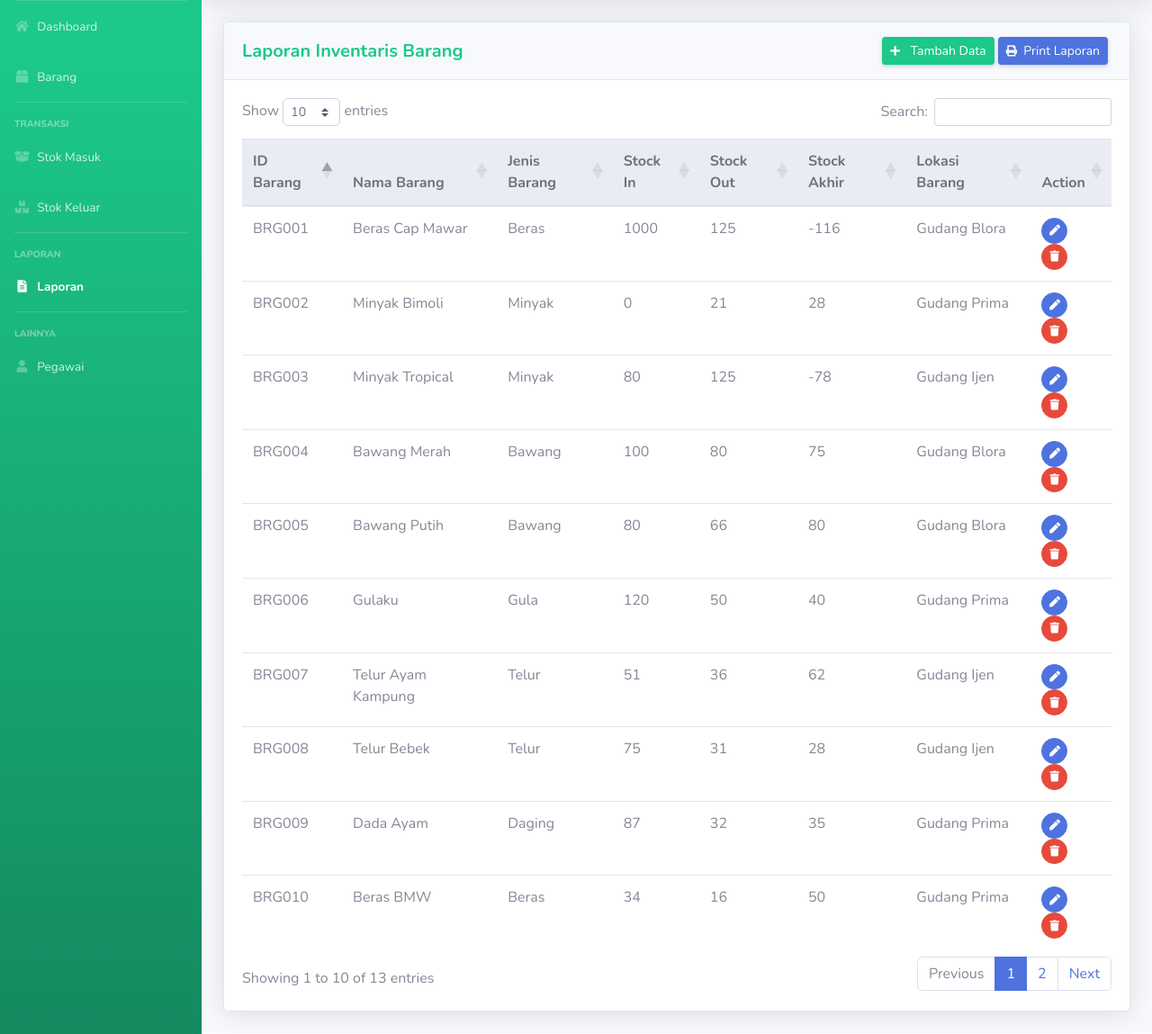
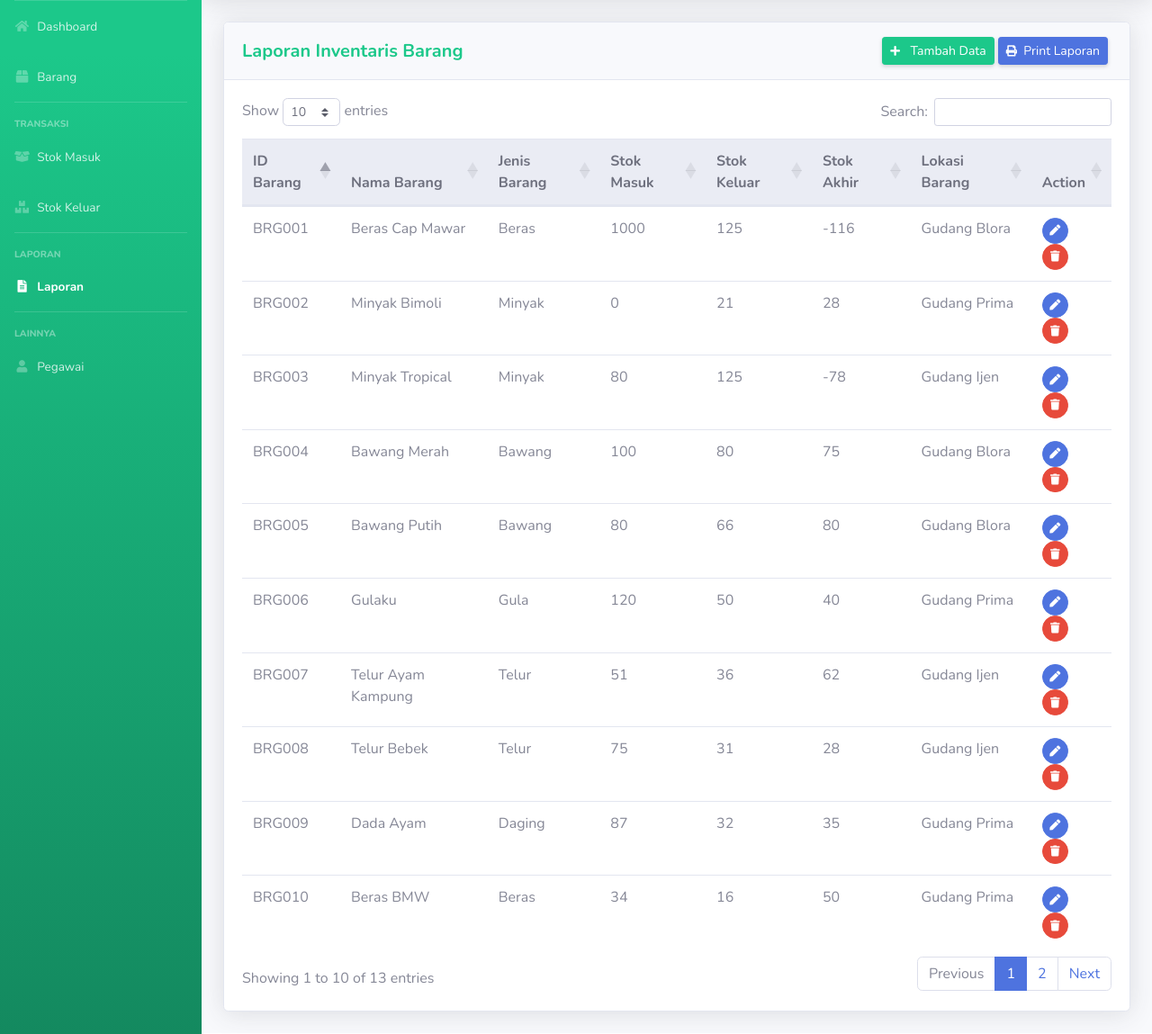
Before and after one commit to AnandaSheva/UAP_WEB, a PHP site: page /laporan.php in a window 1280 px wide. Shown: the part 70-1219 px from the top of the page at 90% size. Run offline with PHP 8.4, Linux system fonts and the light colour scheme; data comes from the database, SQL or seed files in the repository; some libraries are stand-ins or nearby versions.

Commit message:
update table

```diff
--- a/laporan.php
+++ b/laporan.php
@@ -231,9 +231,9 @@
                             <th>ID Barang</th>
                             <th>Nama Barang</th>
                             <th>Jenis Barang</th>
-                            <th>Stock In</th>
-                            <th>Stock Out</th>
-                            <th>Stock Akhir</th>
+                            <th>Stok Masuk</th>
+                            <th>Stok Keluar</th>
+                            <th>Stok Akhir</th>
                             <th>Lokasi Barang</th>
                             <th>Action</th>
 
```
